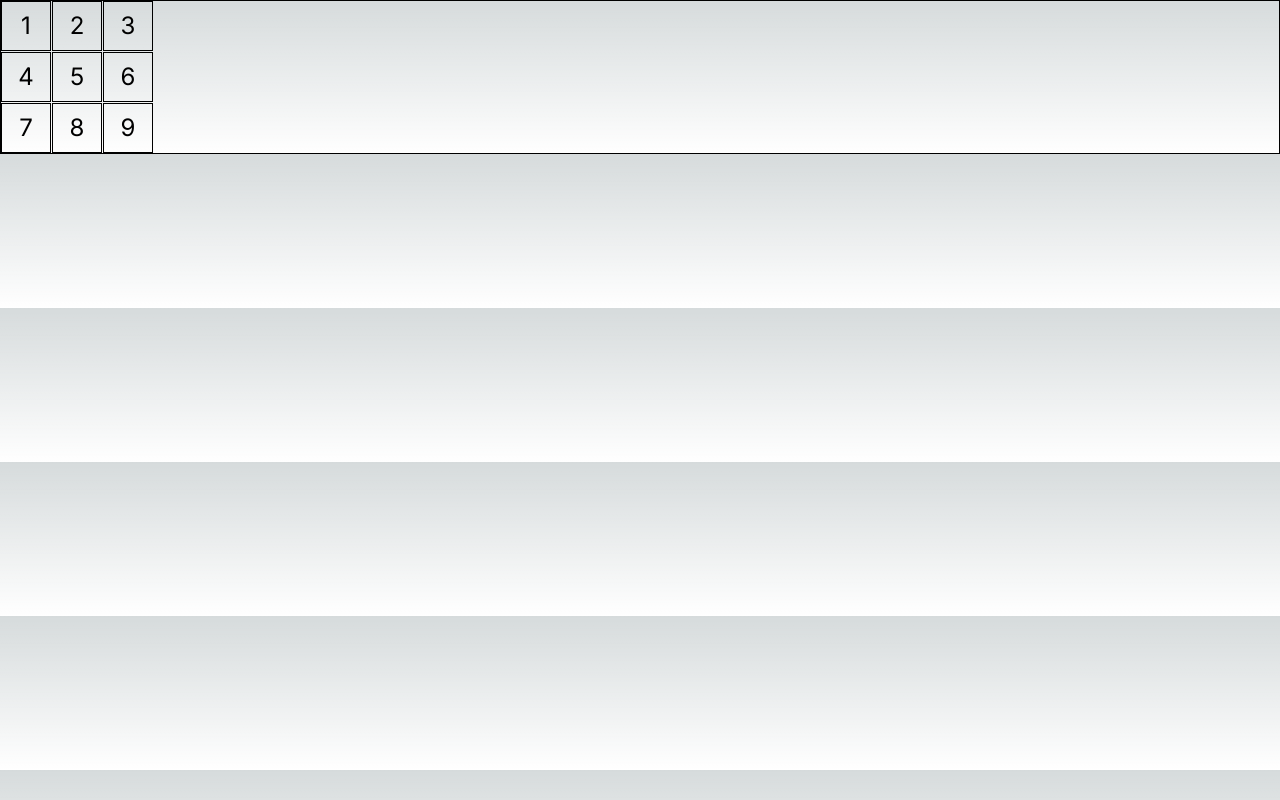
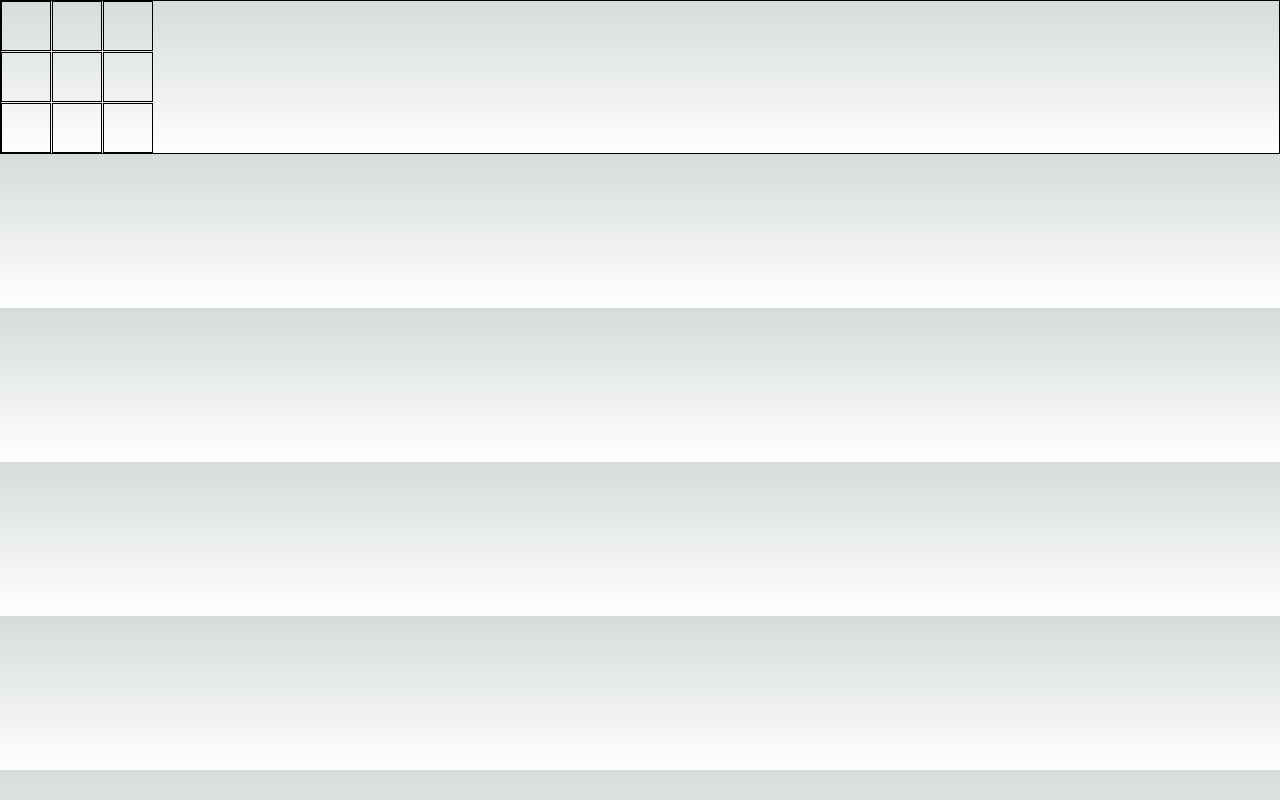
Before and after one commit to benjieqiang/Tic-Tac-Toe, a Next.js app: page / in a window 1280 px wide. Built offline with nearby package versions, Linux system fonts and the light colour scheme.

Commit message:
feat: replace value with usestate value

```diff
--- a/src/app/components/board.tsx
+++ b/src/app/components/board.tsx
@@ -1,11 +1,15 @@
 'use client';
 import React from 'react';
 import styles from './board.module.css';
+import {useState} from 'react'; // call from your component to let it “remember” things.
 
 // @ts-ignore
-function Square({value}) {
+function Square() {
+    const [value, setValue] = useState(null);
+
     function handleClick() {
-        console.log('Button clicked', value);
+        // console.log('Button clicked');
+        setValue('X');
     };
 
     return (
@@ -19,18 +23,17 @@
     return (
         <div className={styles.grid}>
             {/*add the value prop to each Square component rendered by the Board component*/}
-            <Square value={1}/>
-            <Square value={2}/>
-            <Square value={3}/>
+            <Square/>
+            <Square/>
+            <Square/>
 
-            <Square value={4}/>
-            <Square value={5}/>
-            <Square value={6}/>
+            <Square/>
+            <Square/>
+            <Square/>
 
-            <Square value={7}/>
-            <Square value={8}/>
-            <Square value={9}/>
-
+            <Square/>
+            <Square/>
+            <Square/>
         </div>
     );
 };
```
